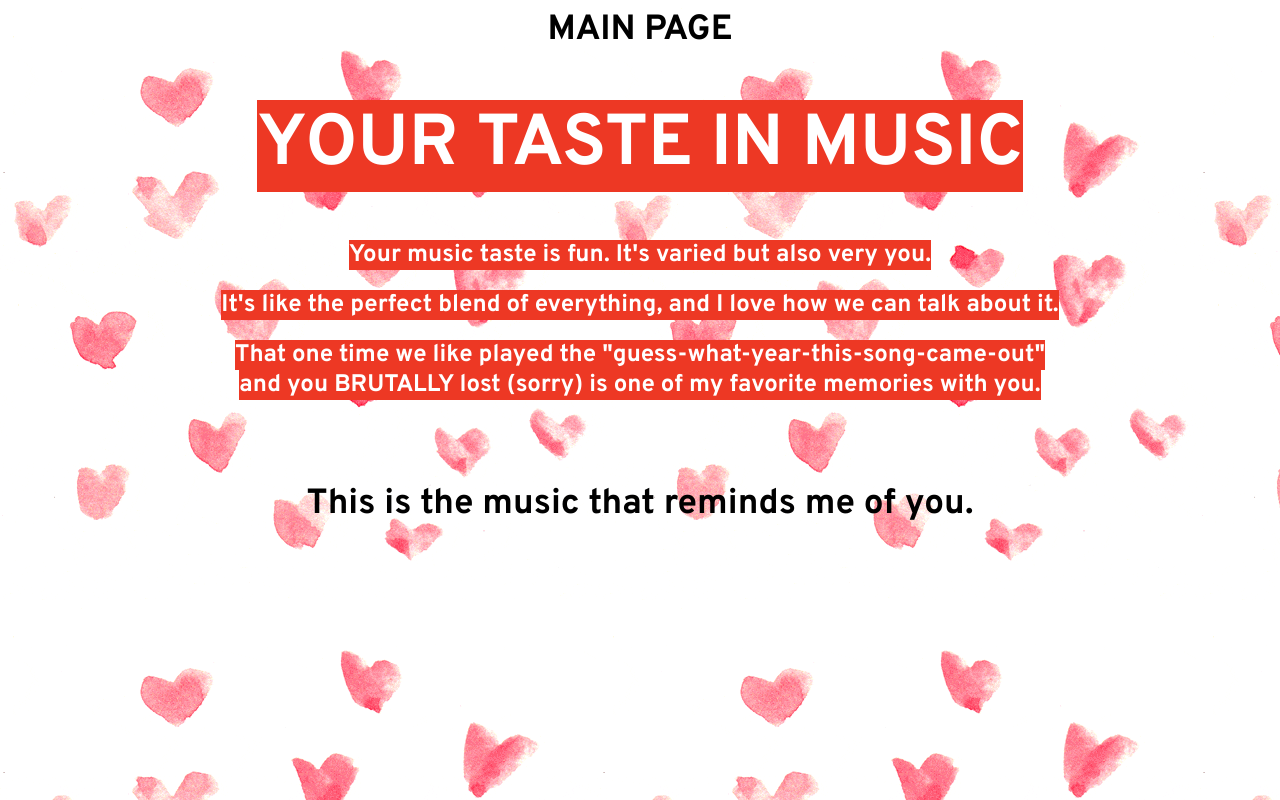
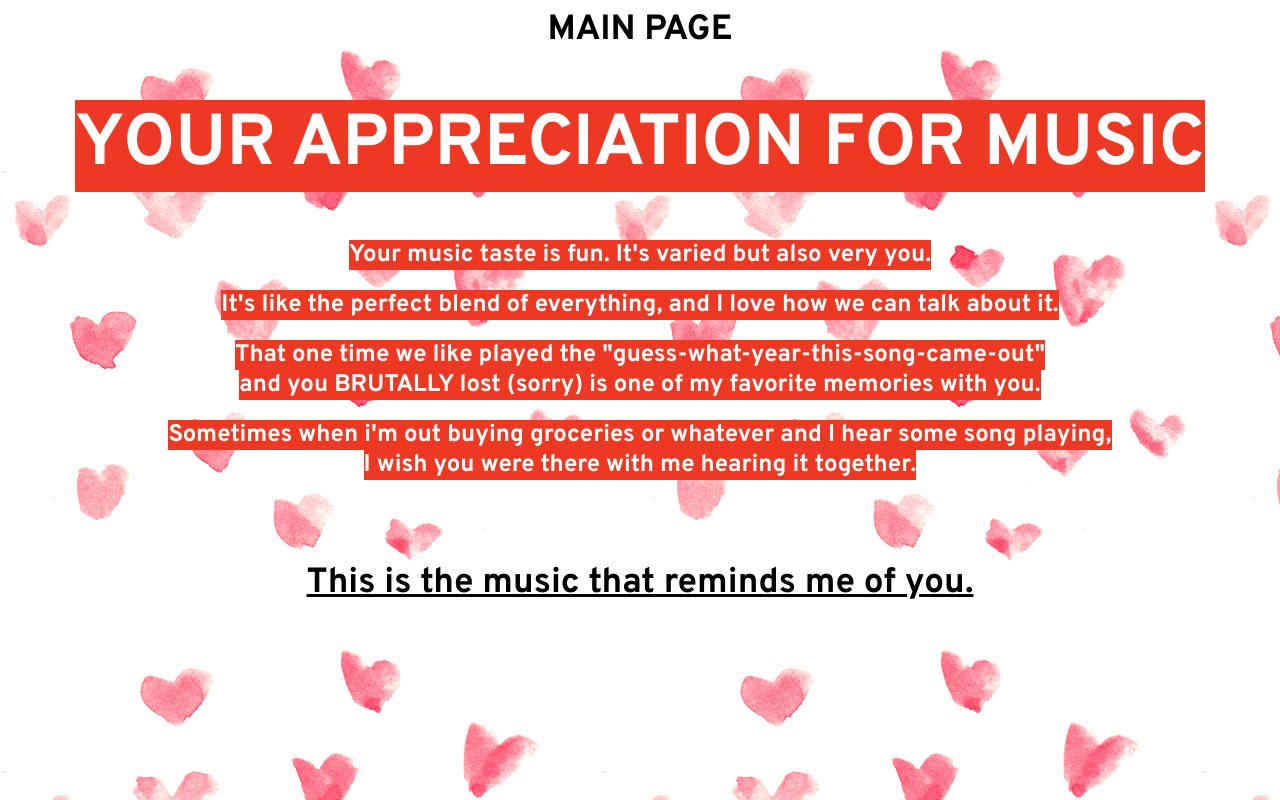
Before and after one commit to Isee258/isee.github.io, a plain HTML site: page music.html in a window 1280 px wide. Drawn offline with Linux system fonts and the light colour scheme.

Commit message:
Music is done

```diff
--- a/music.html
+++ b/music.html
@@ -24,7 +24,7 @@
 
   <a class = "lee" href="index.html" style = "text-decoration: none" >MAIN PAGE</a>
   <h1>
-    <mark class = "titles"> YOUR TASTE IN MUSIC</mark></a>
+    <mark class = "titles"> YOUR APPRECIATION FOR MUSIC</mark></a>
   </h1>
 
 
@@ -40,19 +40,22 @@
   <h2>
     <mark> That one time we like played the "guess-what-year-this-song-came-out" <br> and you BRUTALLY lost (sorry)
       is one of my favorite memories with you.
-    </mark></a>
+    </mark>
+  </h2>
+
+  <h2>
+    <mark> Sometimes when i'm out buying groceries or whatever and I hear some song playing, <br>
+      I wish you were there with me hearing it together.</mark></a>
   </h2>
 
   <h1>
 
-      <a class = "lee" href="https://www.youtube.com/playlist?list=PLWj5Pih-LH0Xvui_rxnvPvq-siVQXMmEm" style="text-decoration: none" target="_blank">This is the music that reminds me of you.</a>
+      <a class = "lee" href="https://www.youtube.com/playlist?list=PLWj5Pih-LH0Xvui_rxnvPvq-siVQXMmEm" target="_blank">This is the music that reminds me of you.</a>
 </a>
 
   </h1>
 
 
-
-
 </body>
 
 </html>
```
